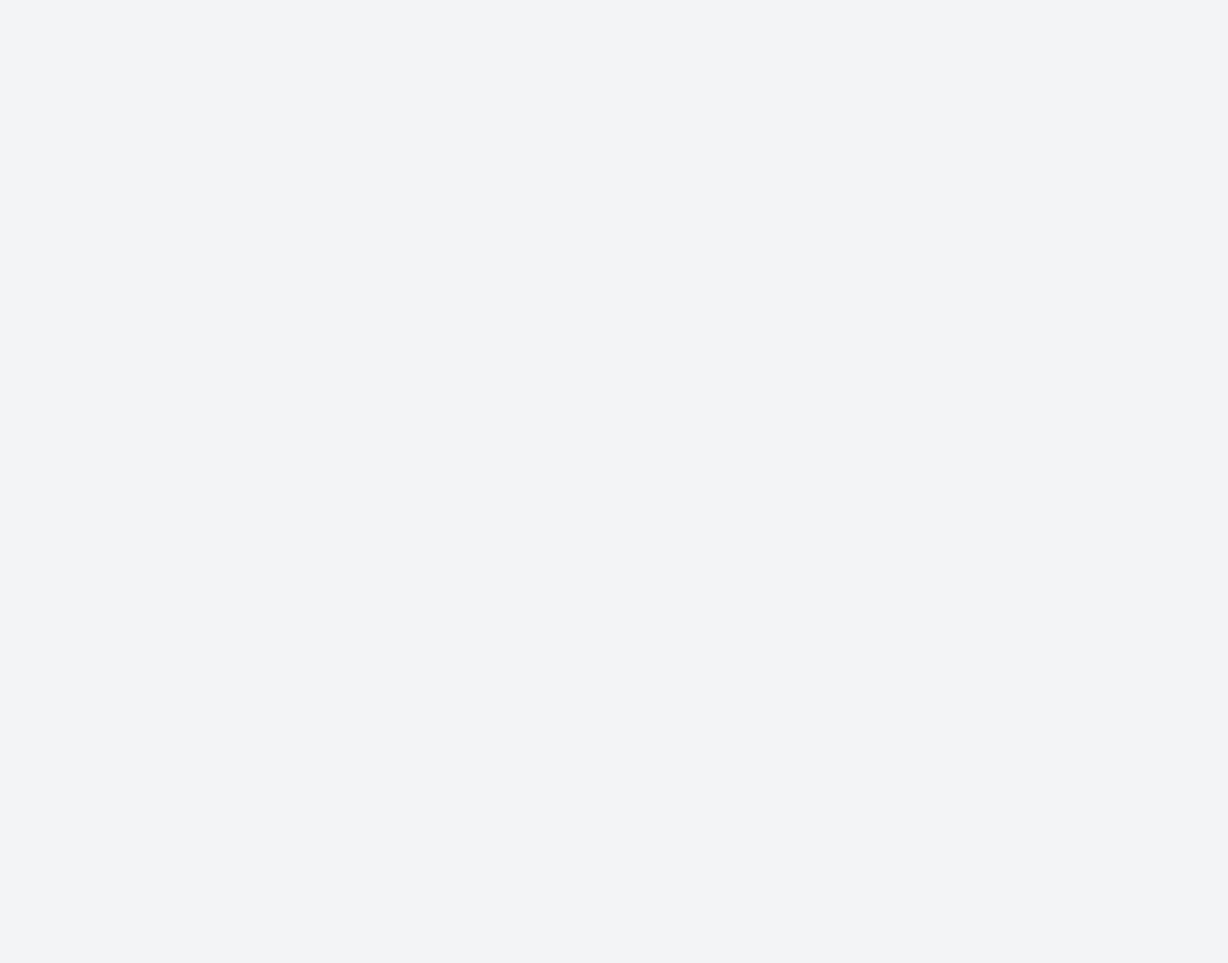
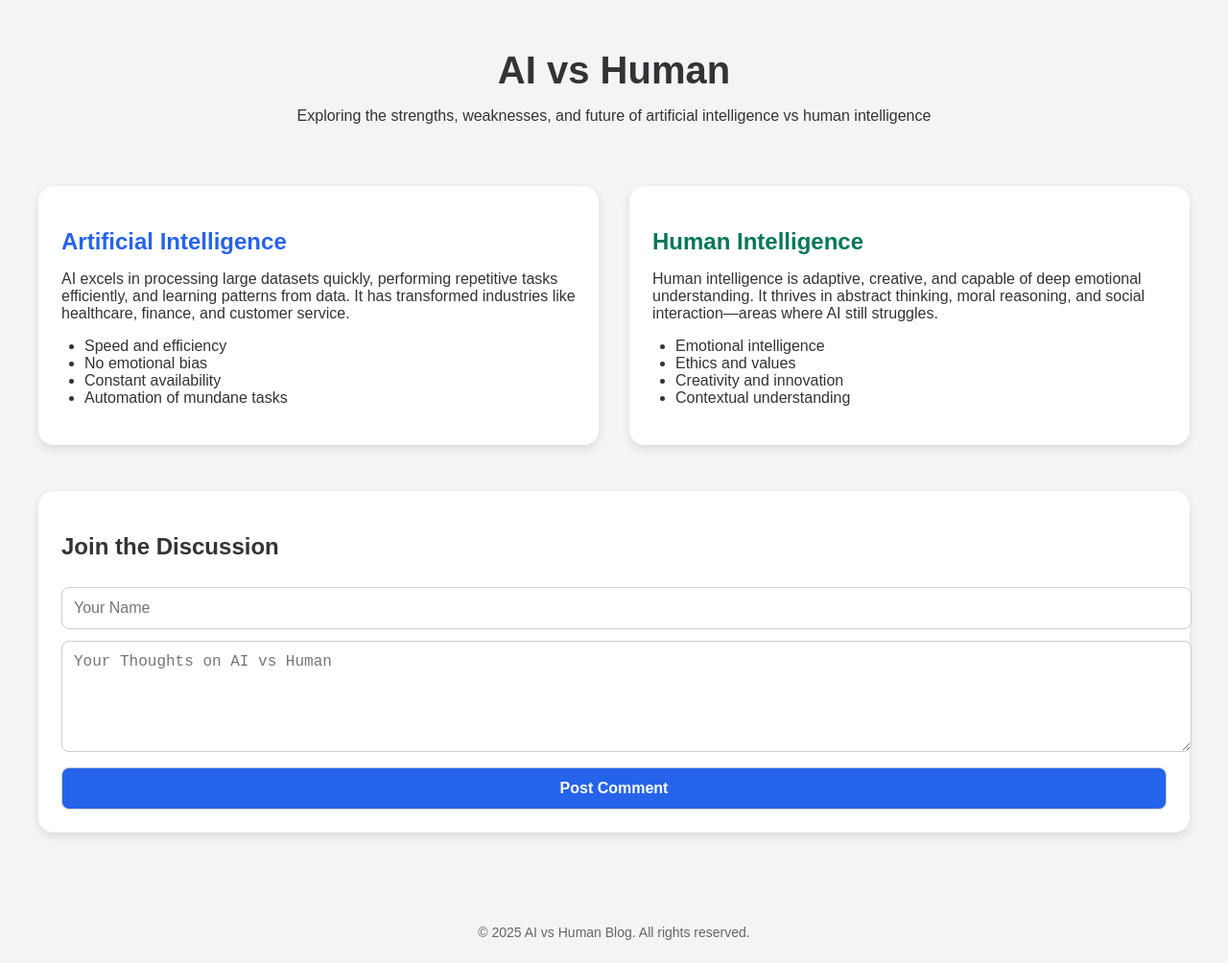
Before and after one commit to DummyFriend/Blog, a plain HTML site: page index.html in a window 1280 px wide. Shown: the whole page at 96% size. Before the commit the page ends 800 px from the top, so only its background shows below. Drawn offline with Linux system fonts and the light colour scheme.

Commit message:
Update index.html

```diff
--- a/index.html
+++ b/index.html
@@ -66,4 +66,82 @@
     }
 
     input, textarea, button {
-      width:
+      width: 100%;
+      padding: 0.75rem;
+      margin-top: 0.75rem;
+      border: 1px solid #ccc;
+      border-radius: 0.5rem;
+      font-size: 1rem;
+    }
+
+    button {
+      background-color: #2563eb;
+      color: white;
+      font-weight: bold;
+      cursor: pointer;
+      transition: background 0.3s;
+    }
+
+    button:hover {
+      background-color: #1d4ed8;
+    }
+
+    footer {
+      font-size: 0.875rem;
+      color: #666;
+      margin-top: 3rem;
+    }
+  </style>
+</head>
+<body>
+
+  <header>
+    <h1>AI vs Human</h1>
+    <p>Exploring the strengths, weaknesses, and future of artificial intelligence vs human intelligence</p>
+  </header>
+
+  <main class="container">
+    <div class="grid">
+      <div class="card">
+        <h2 style="color: #2563eb;">Artificial Intelligence</h2>
+        <p>
+          AI excels in processing large datasets quickly, performing repetitive tasks efficiently, and learning patterns from data. It has transformed industries like healthcare, finance, and customer service.
+        </p>
+        <ul>
+          <li>Speed and efficiency</li>
+          <li>No emotional bias</li>
+          <li>Constant availability</li>
+          <li>Automation of mundane tasks</li>
+        </ul>
+      </div>
+
+      <div class="card">
+        <h2 style="color: #047857;">Human Intelligence</h2>
+        <p>
+          Human intelligence is adaptive, creative, and capable of deep emotional understanding. It thrives in abstract thinking, moral reasoning, and social interaction—areas where AI still struggles.
+        </p>
+        <ul>
+          <li>Emotional intelligence</li>
+          <li>Ethics and values</li>
+          <li>Creativity and innovation</li>
+          <li>Contextual understanding</li>
+        </ul>
+      </div>
+    </div>
+
+    <div class="discussion">
+      <h2>Join the Discussion</h2>
+      <form>
+        <input type="text" placeholder="Your Name" required />
+        <textarea rows="5" placeholder="Your Thoughts on AI vs Human" required></textarea>
+        <button type="submit">Post Comment</button>
+      </form>
+    </div>
+  </main>
+
+  <footer>
+    &copy; 2025 AI vs Human Blog. All rights reserved.
+  </footer>
+
+</body>
+</html>
```
